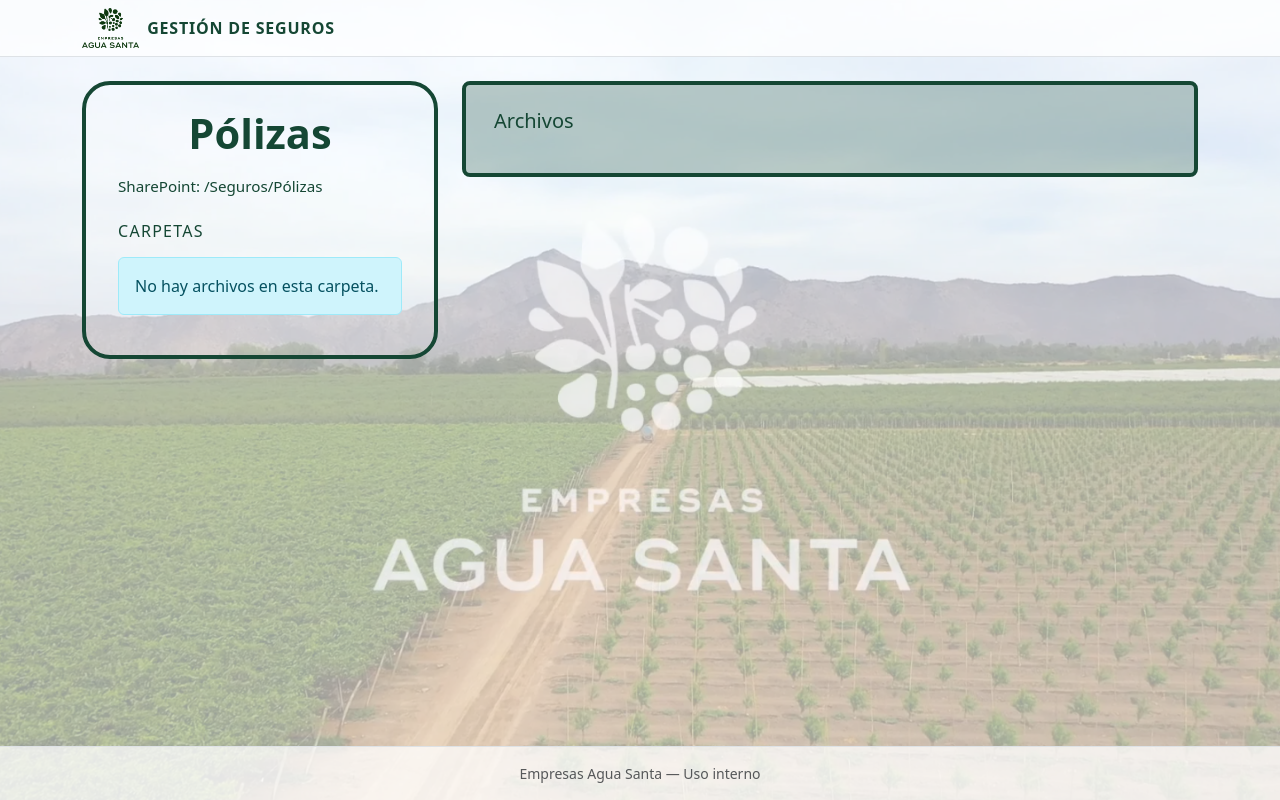
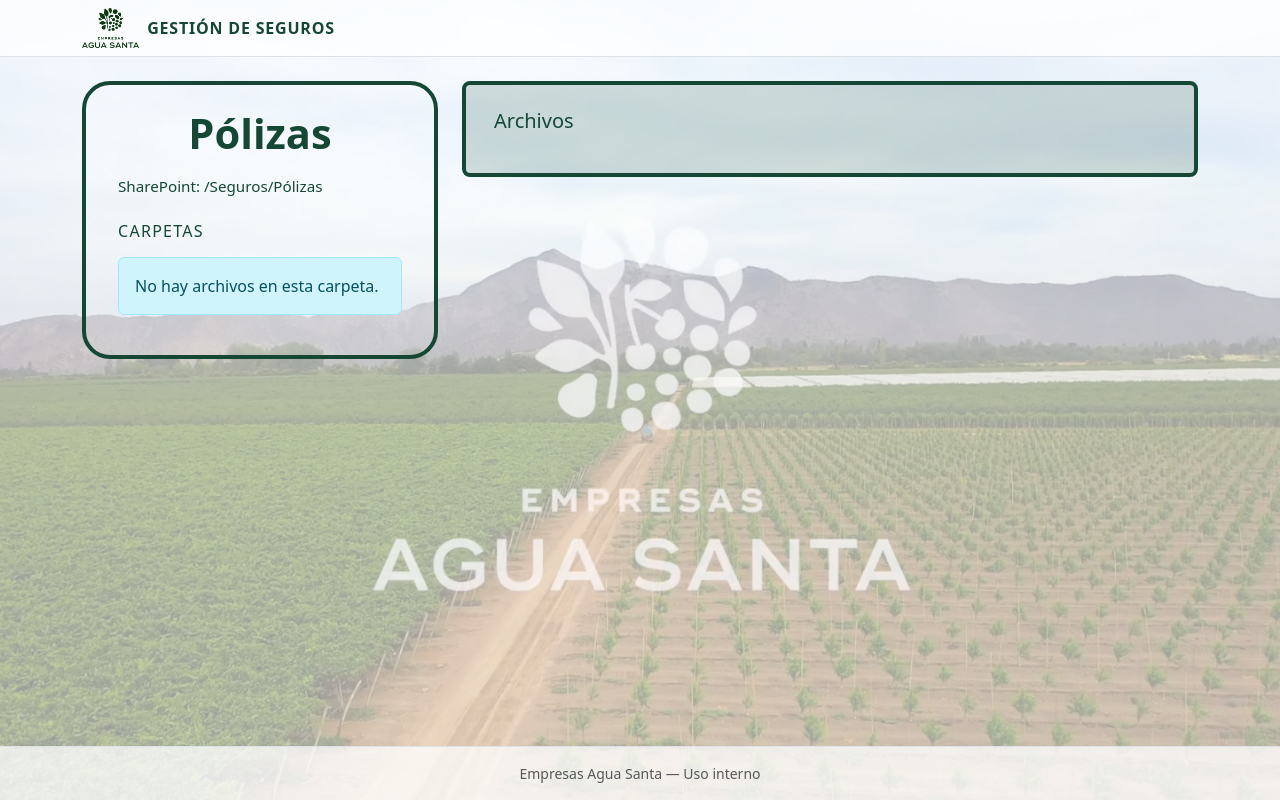
Before and after one commit to EdsonLazoAguaSanta/seguimiento_polizas, a FastAPI app: page /polizas_publicas in a window 1280 px wide. Run offline with FastAPI, Linux system fonts and the light colour scheme; data that the repository does not hold is empty.

Commit message:
Update polizas_publica.html

```diff
--- a/templates/polizas_publica.html
+++ b/templates/polizas_publica.html
@@ -18,7 +18,7 @@
     border-radius: 8px;
     padding: 24px 28px;
     /* velo verde al 52 %, deja ver el fondo */
-    background-color: rgba(21, 71, 52, 0.27);
+    background-color: rgba(21, 71, 52, 0.17);
   }
 
   .titulo-polizas {
@@ -42,7 +42,7 @@
   }
 
   .nav-carpetas .nav-link.active {
-    background-color: rgba(21, 71, 52, 0.27);
+    background-color: rgba(21, 71, 52, 0.17);
     color: #154734;
   }
 
```
